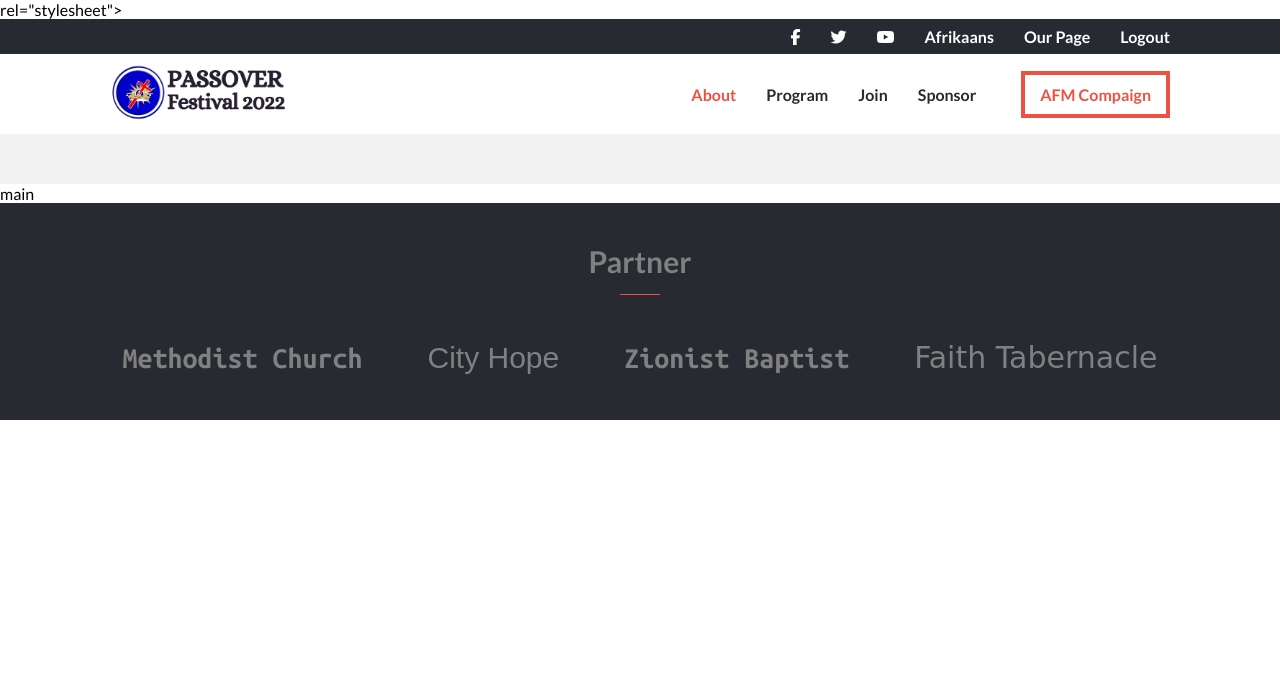
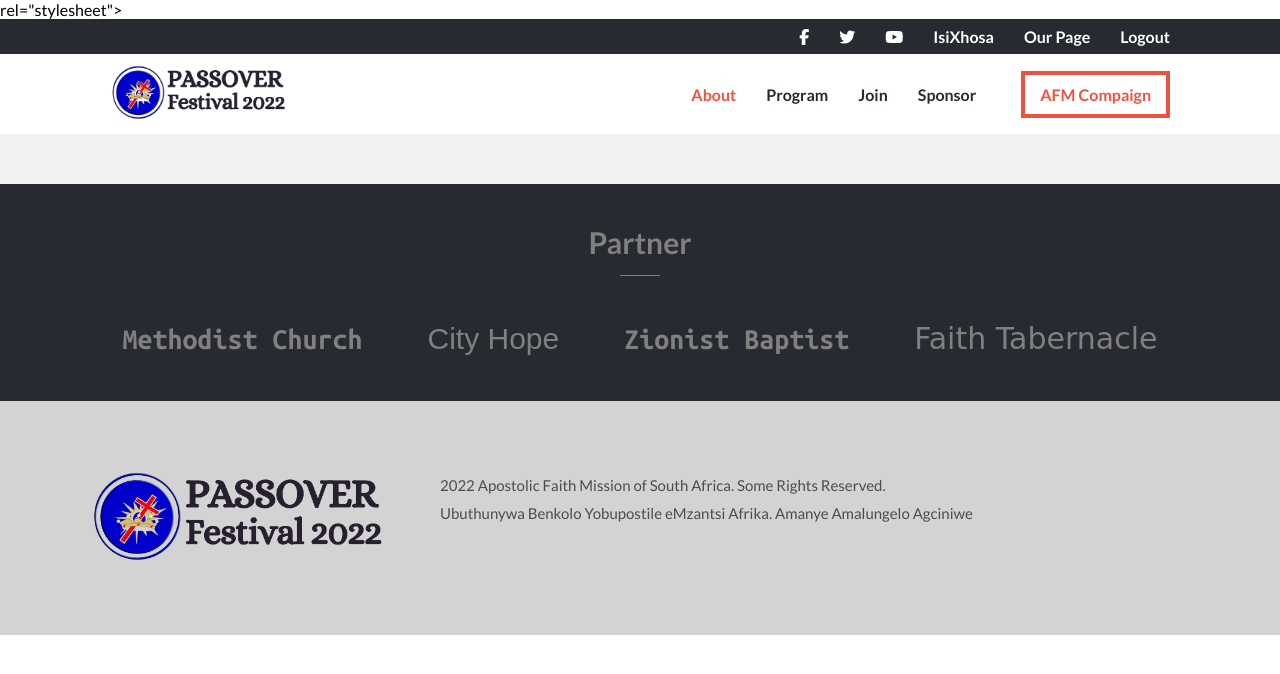
Before and after one commit to Lusindiso/conference--capstone, a website: page index.html in a window 1280 px wide. Drawn offline with Linux system fonts and the light colour scheme; a web font is replaced by a local one.

Commit message:
move footer top part to main, add footer footer

```diff
--- a/index.html
+++ b/index.html
@@ -35,7 +35,7 @@
 					<a href="#" class="header-top__navbar--link"><i class="fa-brands fa-youtube"></i></a>
 				</li>
 				<li class="header-top__navbar--item">
-					<a href="#" class="header-top__navbar--link">Afrikaans</a>
+					<a href="#" class="header-top__navbar--link">IsiXhosa</a>
 				</li>
 				<li class="header-top__navbar--item">
 					<a href="#" class="header-top__navbar--link">Our Page</a>
@@ -51,7 +51,7 @@
 		<nav class="nav">
 			<div class="nav-logo">
 				<a href="index.html" class="nav-logo__link">
-					<img src="./img/logo.jpg" alt="" class="nav-log__link--img">
+					<img src="./img/logo.png" alt="" class="nav-log__link--img">
 				</a>
 			</div>
 
@@ -70,25 +70,32 @@
 		</section>
 	</header>
 	<main class="main">
-		main
+		<section class="partner">
+			<div class="container">
+				<h2 class="partner-heading">
+					Partner
+				</h2>
+				<ul class="partner__list">
+					<li class="partner__list--item ubuntu">Methodist Church</li>
+					<li class="partner__list--item font-coco">City Hope</li>
+					<li class="partner__list--item ubuntu">Zionist Baptist</li>
+					<li class="partner__list--item cursive">Faith Tabernacle</li>
+				</ul>
+			</div>
+		</section>
 	</main>
 	<footer class="footer">
-		<div class="footer-top">
-			<div class="container">
-				<h2 class="footer-heading">
-					Partner
-				</h2>
-				<ul class="footer__list">
-					<li class="footer__list--item ubuntu">Methodist Church</li>
-					<li class="footer__list--item font-coco">City Hope</li>
-					<li class="footer__list--item ubuntu">Zionist Baptist</li>
-					<li class="footer__list--item cursive">Faith Tabernacle</li>
-				</ul>
+		<div class="container footer-container">
+			<div class="footer__logo">
+				<img src="./img/logo.png" alt="" class="footer__logo--img">
 			</div>
-		</div>
-		<div class="footer-bottom">
-			<div class="container">
-
+			<div class="footer__copy">
+				<p class="footer__copy--text">
+					2022 Apostolic Faith Mission of South Africa. Some Rights Reserved.
+				</p>
+				<p class="footer__copy--desktop">
+					Ubuthunywa Benkolo Yobupostile eMzantsi Afrika. Amanye Amalungelo Agciniwe
+				</p>
 			</div>
 		</div>
 	</footer>
--- a/sass/_components.scss
+++ b/sass/_components.scss
@@ -70,7 +70,7 @@
 	}
 }
 
-.footer {
+.partner {
 		color: grey;
 
 	&-heading {
@@ -99,3 +99,27 @@
 		}
 	}
 }
+
+.footer {
+	color: rgba($black, 0.8);
+	font-size: 1.5rem;
+
+	&__logo--img {
+		width: 30rem;
+
+		@media only screen and (max-width: 767px) {
+			width: 40vw;
+		}
+	}
+	&__copy {
+		&--text {
+			margin-bottom: 1rem;
+		}
+
+		&--desktop {
+			@media only screen and (max-width: 767px) {
+				display: none;
+			}
+		}
+	}
+}
--- a/sass/_layout.scss
+++ b/sass/_layout.scss
@@ -44,15 +44,25 @@
 	}
 }
 
+.partner {
+	background: $black;
+	padding: 4rem 2rem;
+}
+
 .footer {
-	&-top {
-		background: $black;
-		padding: 4rem 2rem;
+	background: $grey;
+	padding: 7rem 2rem;
+
+	&-container {
+		display: flex;
 	}
 
-	&-bottom {
-		background: $grey;
+	&__copy {
+		padding: 0.5rem 0 0 5rem;
+
+		@media only screen and (max-width: 767px) {
+			padding-left: 3rem;
+		}
 	}
 
-
 }
```
Also changed, not shown: css/style.css, img/footer-logo.svg (renamed from img/PASSOVER-Festival-2022.svg), img/logo.jpg (deleted), img/logo.png (added), 1 other file.
